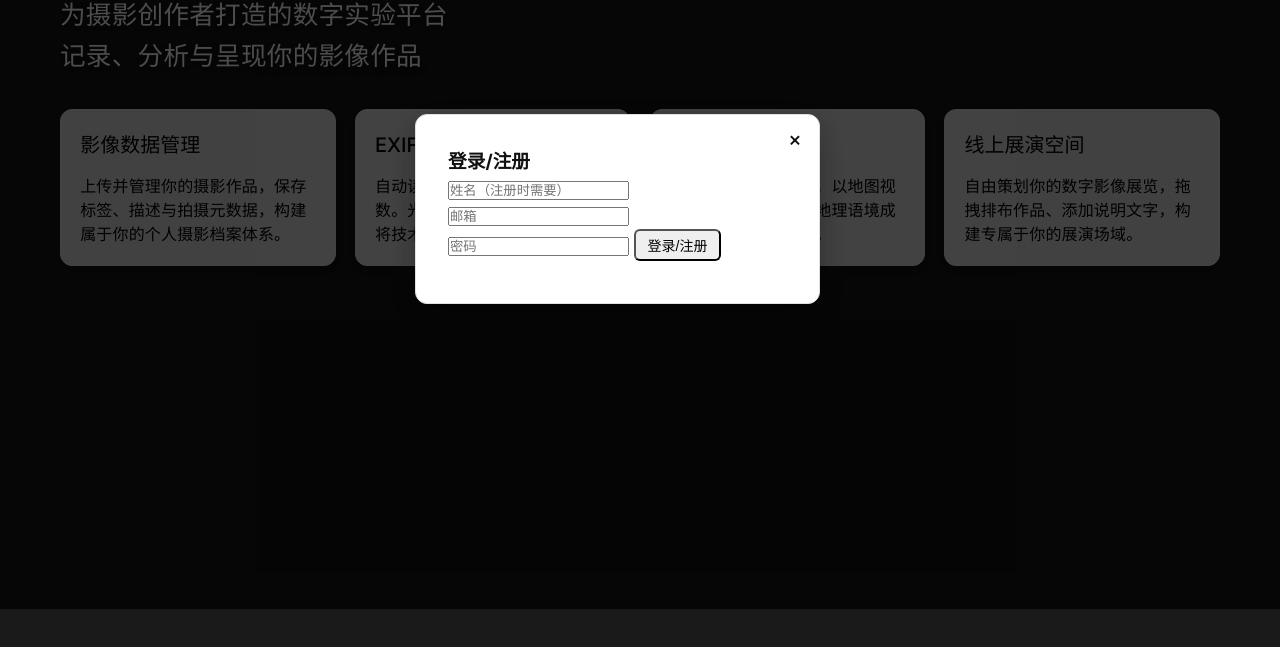
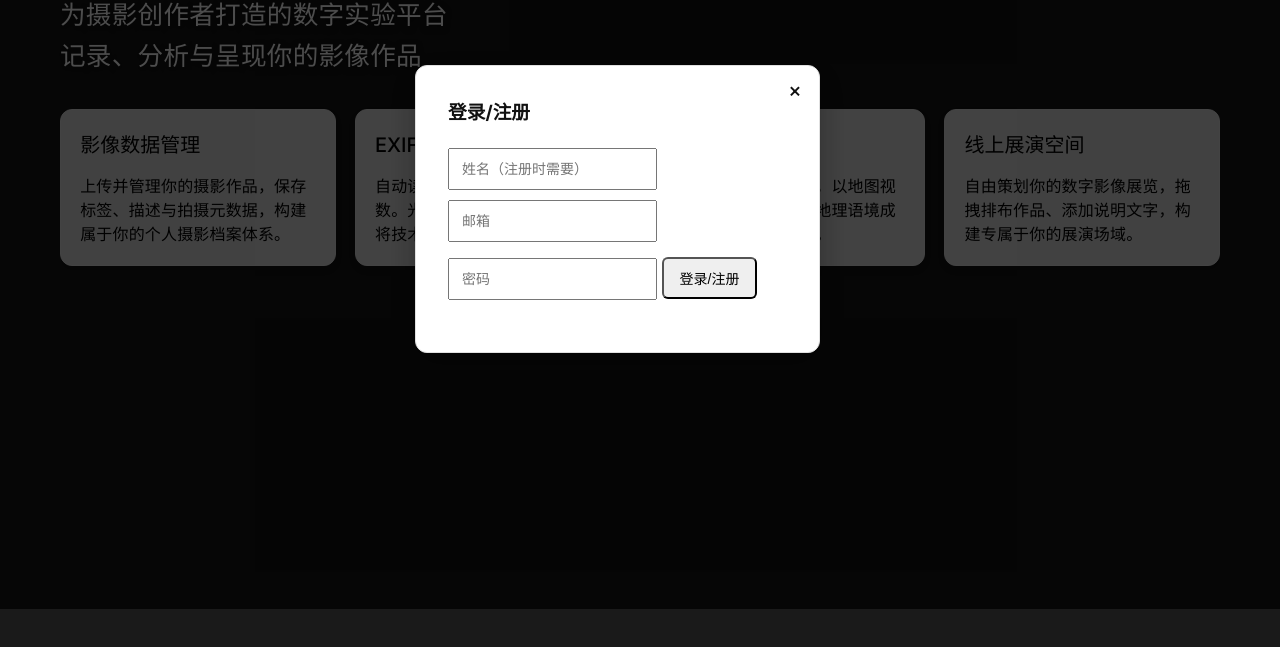
Before and after one commit to NAYIXW/try-web, a plain HTML site: page index.html in a window 1280 px wide. Both pictures are taken after a click on the link "作品库". Shown: the part 191-838 px from the top of the page. Drawn offline with nearby package versions, Linux system fonts and the light colour scheme; a script that the page names is missing.

Commit message:
细节修复2

```diff
--- a/style.css
+++ b/style.css
@@ -2404,6 +2404,32 @@ body.dark-mode #auth-status-modal span {
     font-size: 12px !important;
 }
 
+/* 登录表单输入框和按钮统一高度 */
+#auth-form-modal input,
+#auth-form-modal button {
+    height: 42px !important;
+    box-sizing: border-box !important;
+}
+
+#auth-form-modal input {
+    padding: 8px 12px !important;
+    font-size: 14px !important;
+    margin-bottom: 10px !important;
+}
+
+#auth-form-modal button {
+    padding: 0 16px !important;
+    font-size: 14px !important;
+    margin-top: 5px !important;
+}
+
+/* 登录弹窗标题位置调整 */
+.login-modal-content h3 {
+    margin-top: 0 !important;
+    margin-bottom: 20px !important;
+    text-align: left !important;
+}
+
 body.dark-mode .photo-popup,
 body.dark-mode .album-popup {
     background-color: #ffffff !important;
```
